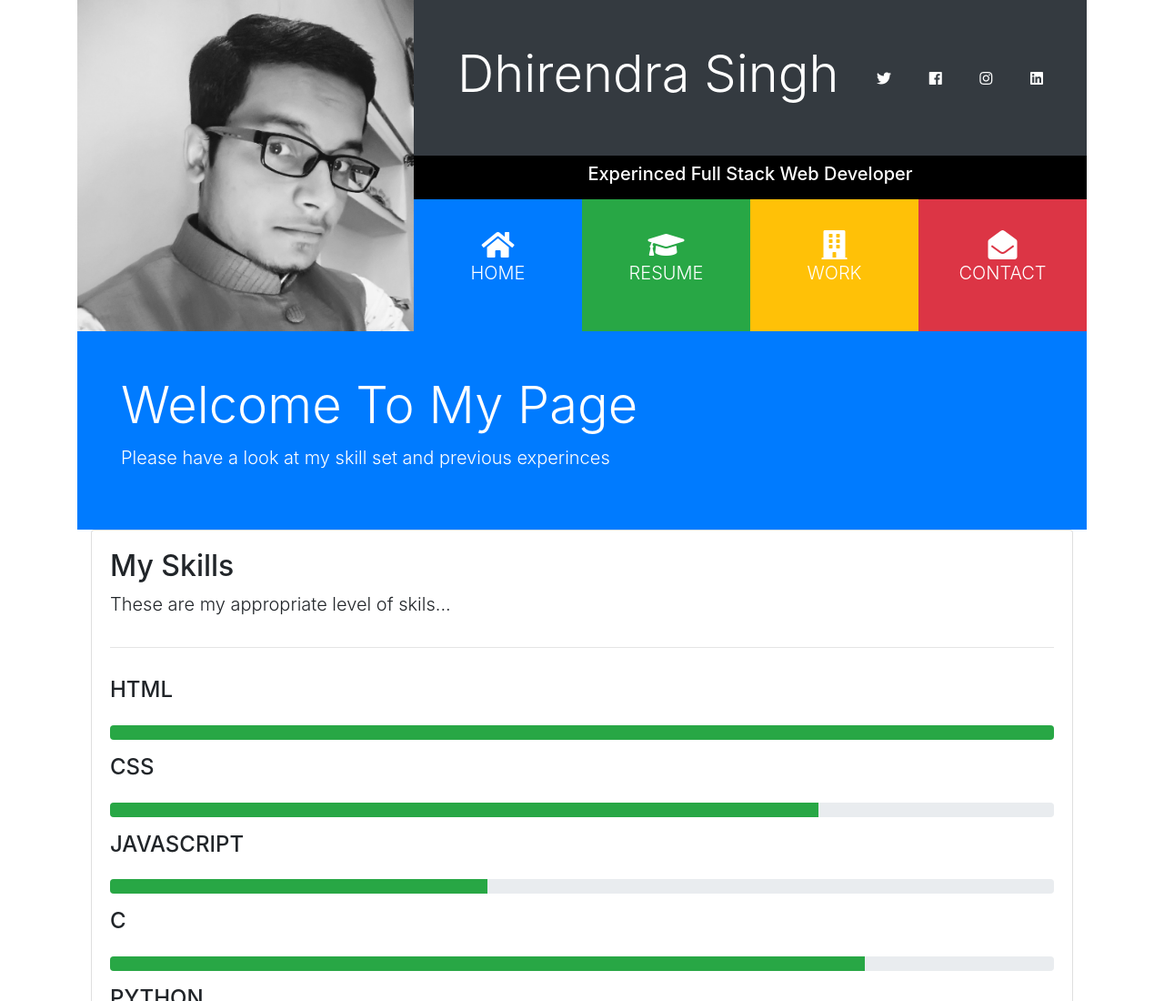
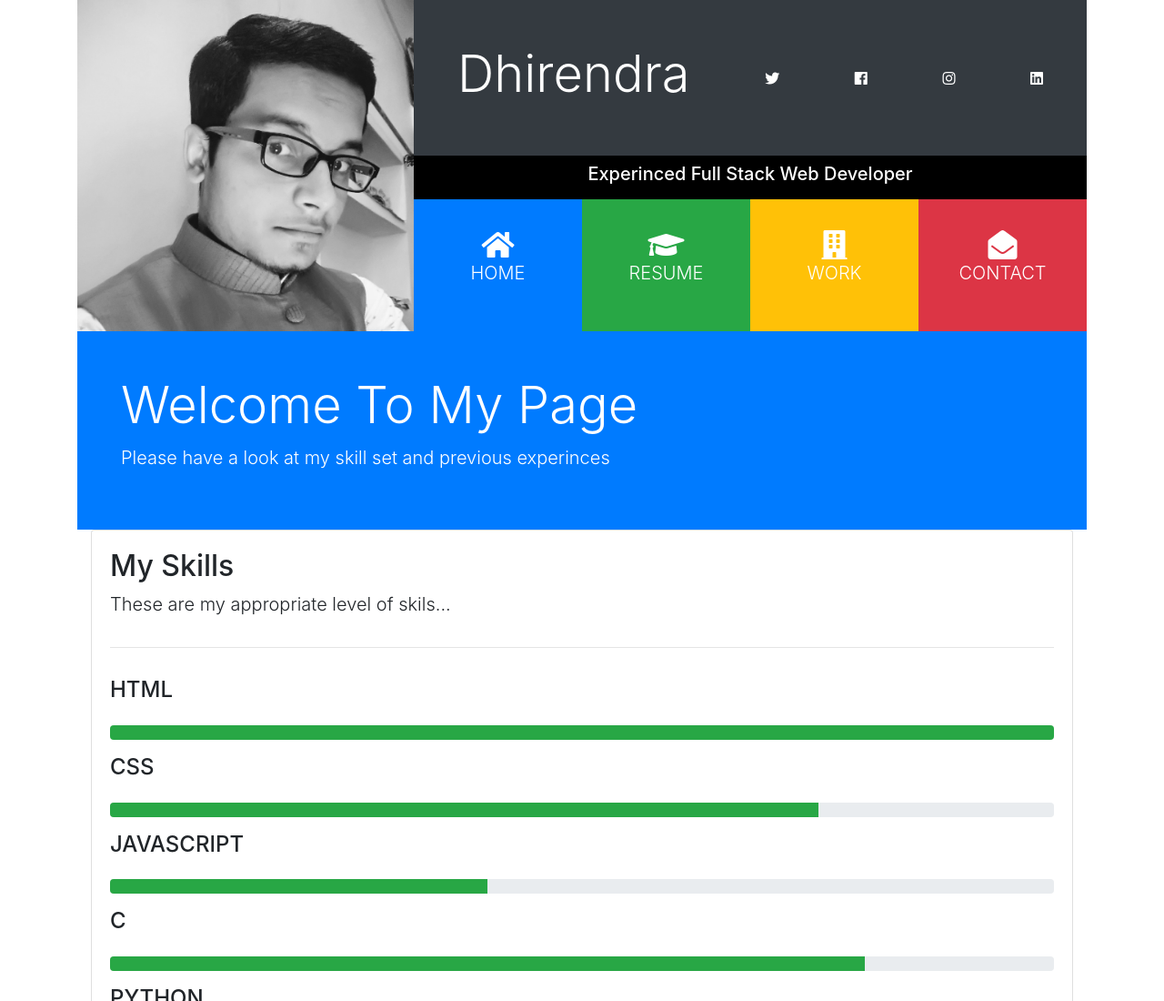
Before and after one commit to emperor-2001/portfolio.github.io, a plain HTML site: page index.html in a window 1280 px wide. Shown: the top 1100 px of the page at 91% size. Drawn offline with nearby package versions, Linux system fonts and the light colour scheme; some packages are replaced by stand-ins of ours; a script that the page names is missing.

Commit message:
Update index.html

```diff
--- a/index.html
+++ b/index.html
@@ -22,7 +22,7 @@
          <div class="col-lg-8 col-md-7">
            <div class="d-flex flex-column">
              <div class="d-flex flex-row justify-content-between bg-dark text-white p-5">
-               <h1 class="display-4">Dhirendra Singh</h1>
+               <h1 class="display-4">Dhirendra</h1>
                <div class="d-none d-md-block align-self-center">
                 <a href="https://www.twitter.com" class="text-white" >
                   <i class="fab fa-twitter "></i></a>
```
